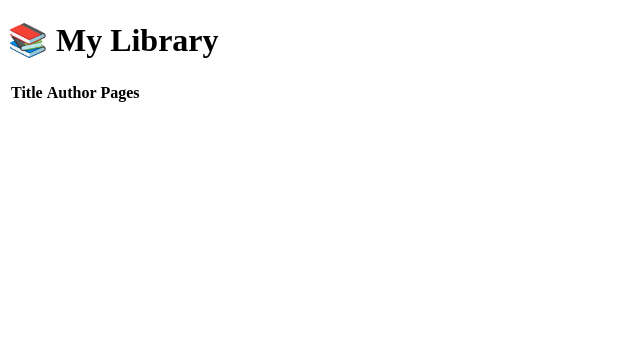
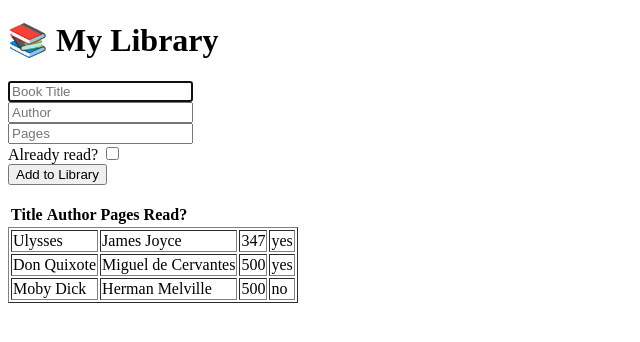
Before and after one commit to schrodobaggins/JS_Library, a plain HTML site: page index.html in a window 1280 px wide. Shown: the whole page, without its empty margins (0-640 px from the left). Drawn offline with Linux system fonts and the light colour scheme.

Commit message:
needs form submission and css

```diff
--- a/app.js
+++ b/app.js
@@ -6,23 +6,21 @@ let myLibrary = [];
 
 
 
-function Book(title, author, pages, id) {
+function Book(title, author, pages, read, id) {
   // the constructor
   this.title = title;
   this.author = author;
   this.pages = pages;
+  this.read = read;
   this.id = id;
 }
 
 function populateLibrary() {
-    myLibrary.push(new Book('testTitle1', 'testAuthor1', '500', 0));
-    myLibrary.push(new Book('testTitle2', 'testAuthor2', '500', 1));
-    myLibrary.push(new Book('testTitle3', 'testAuthor3', '500', 2));
+    myLibrary.push(new Book('Ulysses', 'James Joyce', '347', 'yes', 0));
+    myLibrary.push(new Book('Don Quixote', 'Miguel de Cervantes', '500', 'yes', 1));
+    myLibrary.push(new Book('Moby Dick', 'Herman Melville', '500', 'no', 2));
     console.log("populated library");
-  }
-
- populateLibrary();
-
+}
 
 
 // TODO: Write a function that loops through the array and displays each
@@ -31,10 +29,24 @@ function populateLibrary() {
 // array so you can see the display.
 function addBookToLibrary() {
     // do stuff here
+    var html = "<table border='1|1'>";
+
+    for (var i = 0; i < myLibrary.length; i++) {
+        html+="<tr>";
+        html+="<td>"+myLibrary[i].title+"</td>";
+        html+="<td>"+myLibrary[i].author+"</td>";
+        html+="<td>"+myLibrary[i].pages+"</td>";
+        html+="<td>"+myLibrary[i].read+"</td>";
+        html+="</tr>";
+        myLibrary[i].id++;
+}
+    html+="</table>";
+    document.getElementById("box").innerHTML = html;
 }
 
-
-
-function removeBookfromLibrary() {
+function removeBook() {
     // do stuff here
 }
+
+window.onload = populateLibrary();
+addBookToLibrary();
--- a/index.html
+++ b/index.html
@@ -14,6 +14,26 @@
 </head>
 <header>
     <h1>📚 My Library</h1>
+    <form id="mainform">
+        <div id="title-div">
+          <input type="text" id="booktitle" name="booktitle" placeholder="Book Title" required autofocus><br>
+        </div>
+
+        <div id="author-div">
+          <input type="text" id="author" name="author" placeholder="Author" required><br>
+        </div>
+
+        <div id="pages-div">
+        <input type="number" id="pages" name="pages" maxlength="5" placeholder="Pages" min="0" required><br>
+        </div>
+
+        <div id="read-div">
+          <label for="alreadyread">Already read?</label>
+          <input type="checkbox" id="alreadyread" name="alreadyread"><br>
+        </div>
+        <input type="submit" value="Add to Library">
+    </form>
+    <br>
 </header>
 <body>
     <table class="bookTable">
@@ -21,8 +41,9 @@
           <th>Title</th>
           <th>Author</th>
           <th>Pages</th>
+          <th>Read?</th>
         </tr>
-          <tbody id="library-table"></tbody>
-      </table>
+    </table>
+    <div id= "box"></div>
 </body>
 </html>
```
